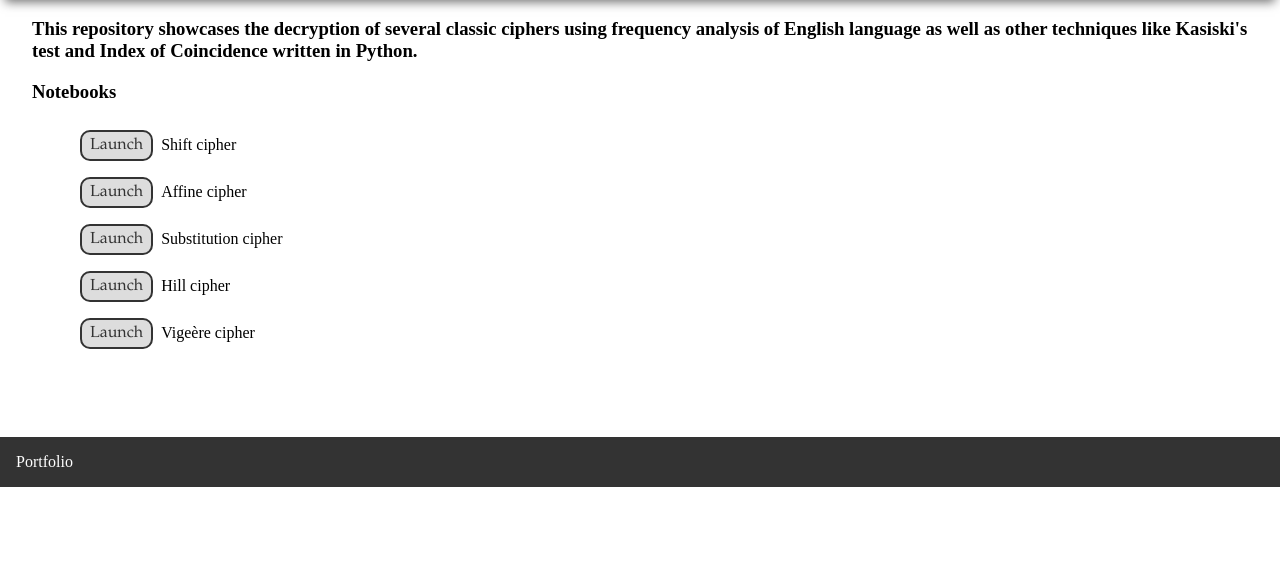
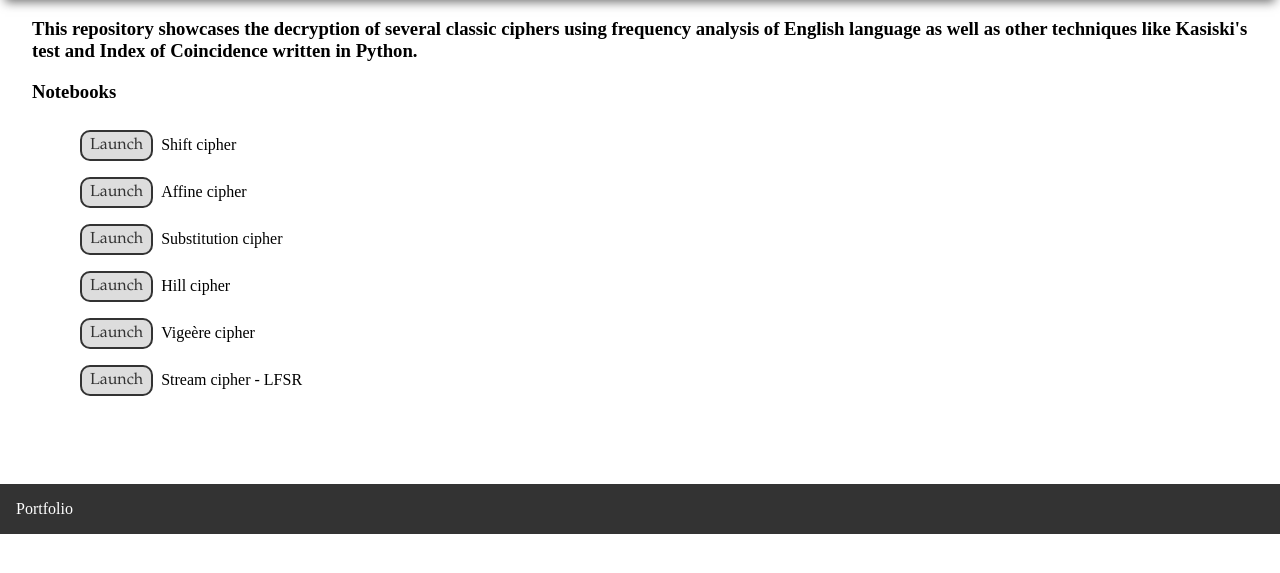
Before and after one commit to phmaa/crypto, a plain HTML site: page index.html in a window 1280 px wide. Shown: the part 89-662 px from the top of the page. Drawn offline with Linux system fonts and the light colour scheme; a script that the page names is missing.

Commit message:
add stream cipher

```diff
--- a/index.html
+++ b/index.html
@@ -29,6 +29,7 @@
         <li><a href="./codes/subsitution_cipher.html">Launch</a> Substitution cipher</li>
         <li><a href="./codes/hill_cipher.html">Launch</a> Hill cipher</li>
         <li><a href="./codes/vigenere_cipher.html">Launch</a> Vige&#232;re cipher</li>
+        <li><a href="./codes/stream_cipher.html">Launch</a> Stream cipher - LFSR</li>
       </ul>
     </main>
     <footer>
```
Also changed, not shown: 1 other file.
